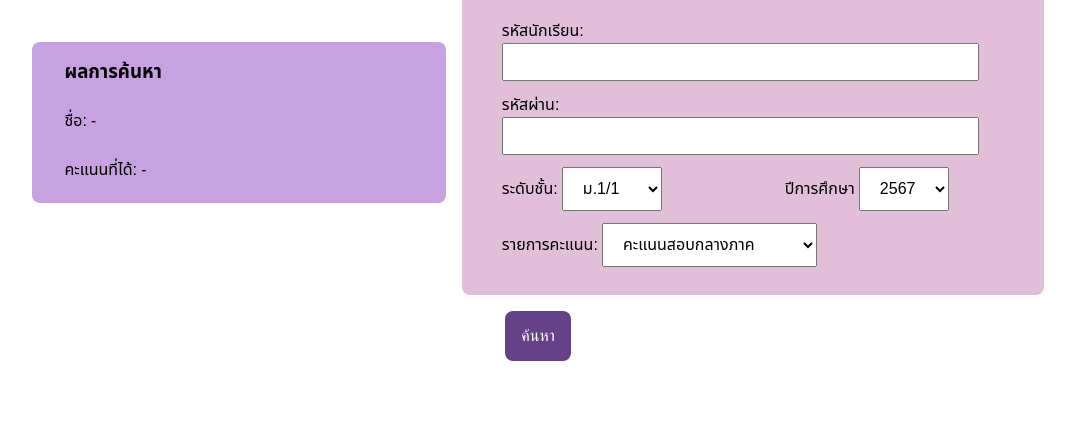
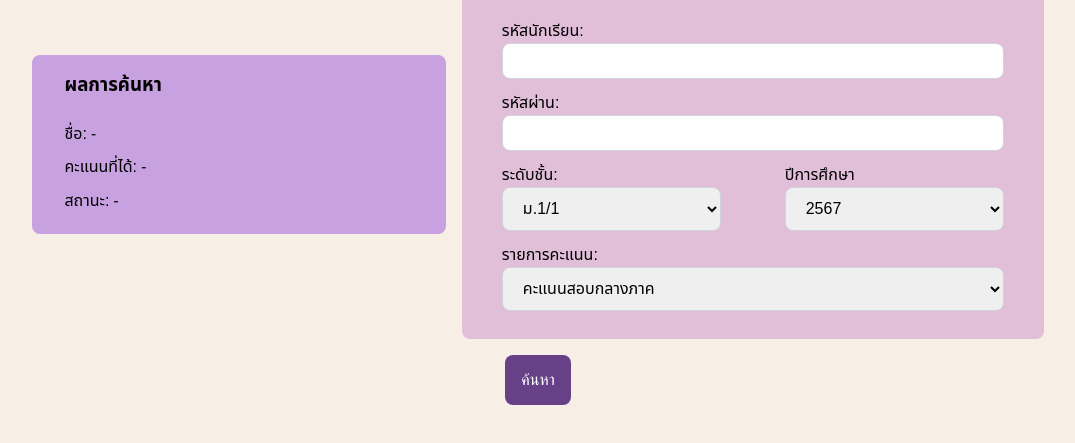
Before and after one commit to Chinnawat55555/score-page, a plain HTML site: page index.html in a window 1280 px wide. Shown: the part 313-756 px from the top of the page, without its empty margins (102-1177 px from the left). Drawn offline with Linux system fonts and the light colour scheme.

Commit message:
add status tag

```diff
--- a/index.html
+++ b/index.html
@@ -19,6 +19,7 @@
                     <h3 class="result-item">ผลการค้นหา</h3>
                     <h4 class="result-item">ชื่อ: -</h4>
                     <h4 class="result-item">คะแนนที่ได้: -</h4>
+                    <h4 class="result-item">สถานะ: -</h4>
                 </div>
                 <div class="search">
                     <form onsubmit="formHandle(event)"></form>
--- a/styles/score.page.css
+++ b/styles/score.page.css
@@ -8,6 +8,7 @@ body {
     align-items: center;
     font-family: "Noto Sans Thai", sans-serif;
     font-size: 1rem;
+    background: #F7EFE5;
 }
 
 .header {
@@ -41,12 +42,14 @@ body {
     margin-inline: 1rem;
     border-radius: 0.5rem;
     margin-bottom: 0.5rem;
+    padding-bottom: 1rem;
 
     h3 {
         margin-top: 1rem;
     }
 
     h4 {
+        margin-bottom: 0.35rem;
         font-weight: 400;
     }
 }
@@ -68,15 +71,20 @@ body {
     }
     input {
         font-size: 1rem;
-        width: 95%;
+        width: 100%;
         padding: 0.5rem;
+        border-radius: 0.5rem;
+        border: 1px solid #ced4da;
     }
     select {
+        width: 100%;
         font-size: 1rem;
         font-family: "Noto Sans Thai", sans-serif;
         padding-inline: 1rem;
         padding-top: 0.5rem;
         padding-bottom: 0.5rem;
+        border-radius: 0.5rem;
+        border: 1px solid #ced4da;
     }
 }
 
```
